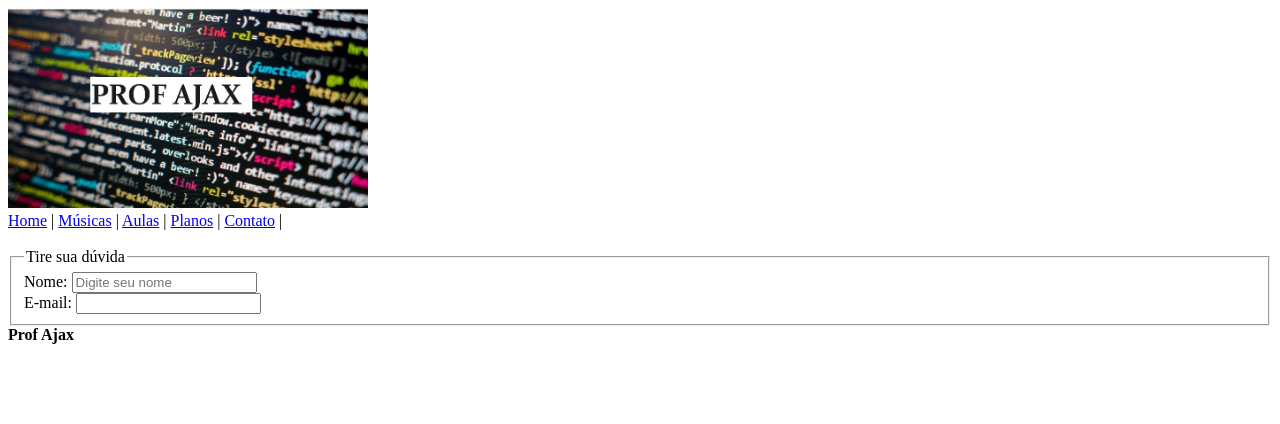
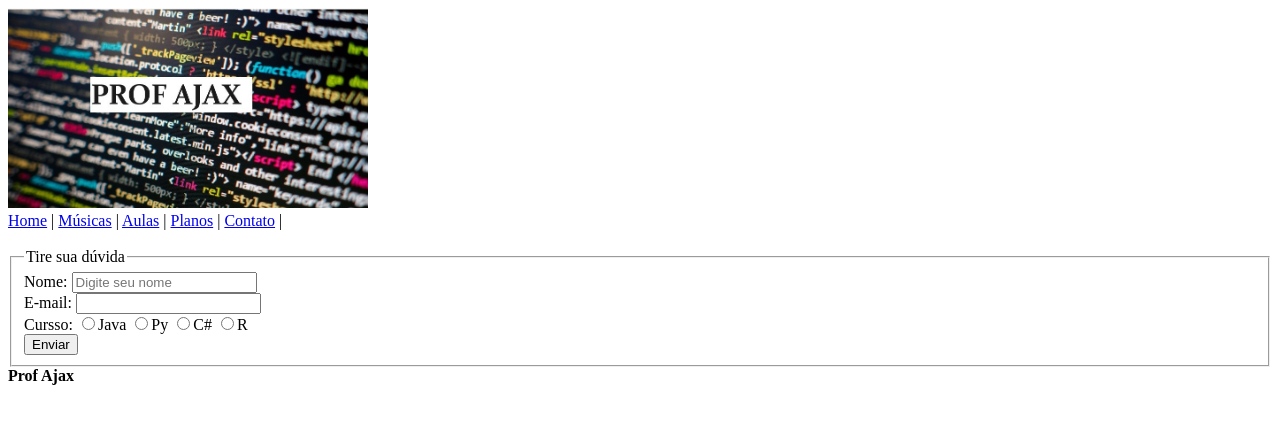
Before and after one commit to PedroBrandet/profcode, a plain HTML site: page contato.html in a window 1280 px wide. Drawn offline with Linux system fonts and the light colour scheme.

Commit message:
terminei

```diff
--- a/contato.html
+++ b/contato.html
@@ -31,7 +31,14 @@
         <input type="text" name="email" id="email">
         <br>
 
-        <label for="cx"></label>
+        <label for="curso">Cursso:</label>
+        <input type="radio" name="curso">Java
+        <input type="radio" name="curso">Py
+        <input type="radio" name="curso">C#
+        <input type="radio" name="curso">R
+<br>
+
+<button>Enviar</button>
     </fieldset>
    </form>
 
```
